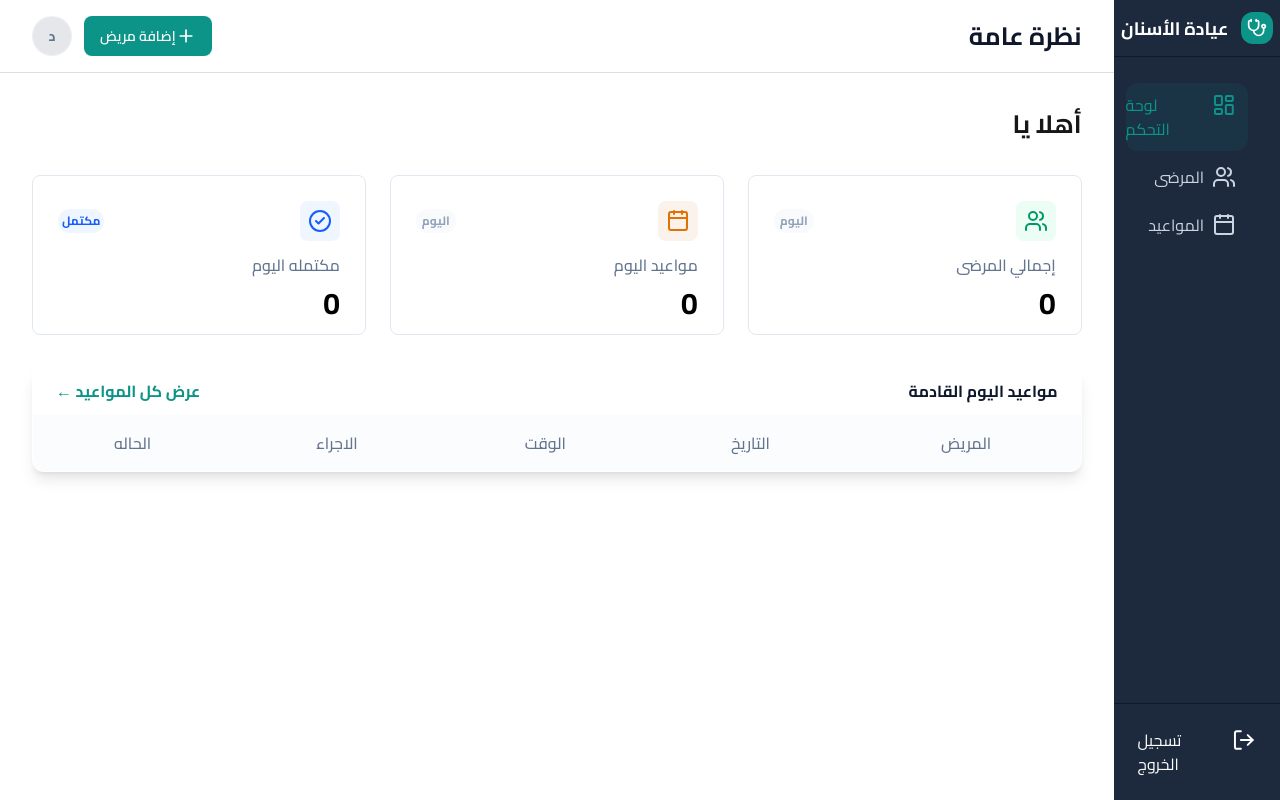
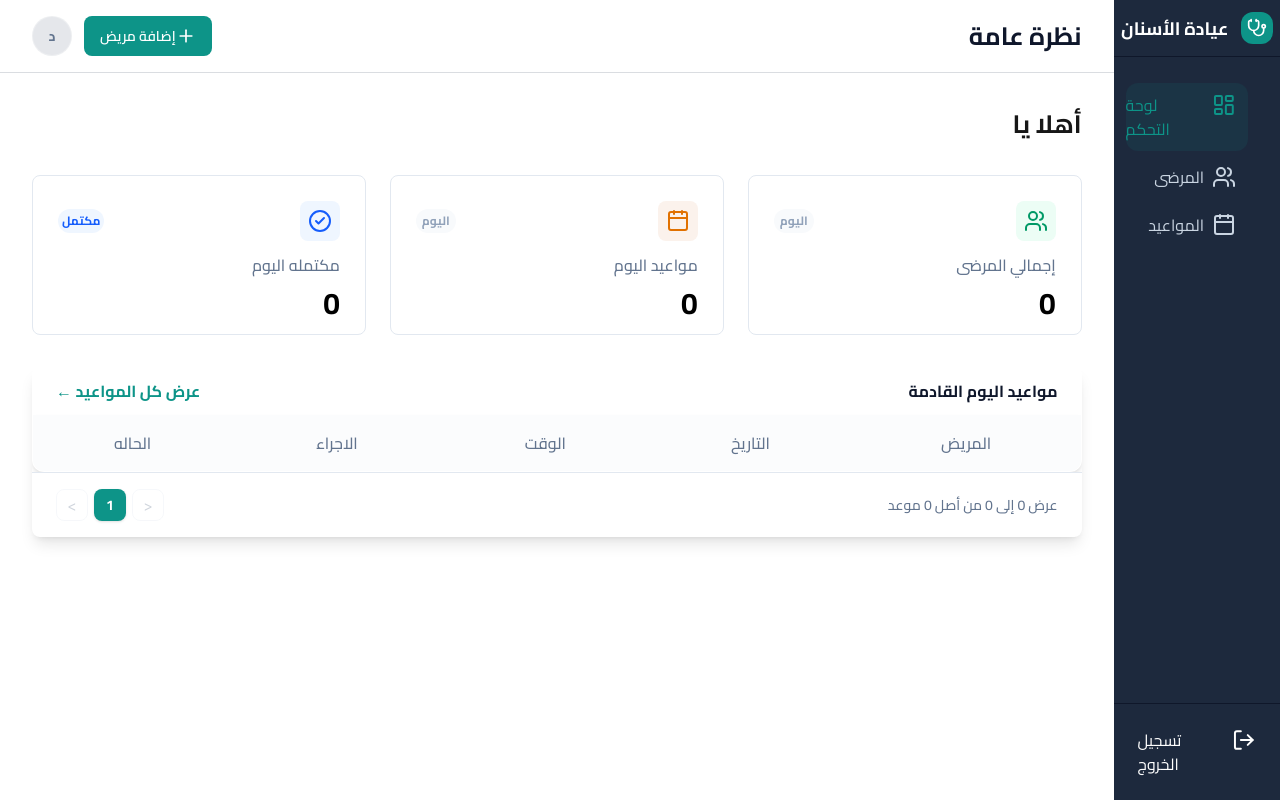
Before and after one commit to omarahmed321/myfinaldentistproject, a Next.js app: page / in a window 1280 px wide. Built offline with nearby package versions, Linux system fonts and the light colour scheme.

Commit message:
finalActuallyGood

```diff
--- a/src/app/(dashboard)/addpatient/page.jsx
+++ b/src/app/(dashboard)/addpatient/page.jsx
@@ -4,7 +4,7 @@ import Link from 'next/link'
 import { useRouter, useSearchParams } from 'next/navigation'
 import React, { Suspense, useEffect, useRef } from 'react'
 import toast from 'react-hot-toast'
-import Skeleton from '../../../components/Skeletron'
+  import Skeleton from "@/components/Skeletron";
 import { readPatientsFromLocalStorage, savePatientsToLocalStorage, readCurrentUserFromLocalStorage } from "@/utils/storage";
  function AddPatient() {
  // lol مفكر انه لما يسميها searchparas كده معرفتش يعني يوجع
--- a/src/app/(dashboard)/appointments/page.jsx
+++ b/src/app/(dashboard)/appointments/page.jsx
@@ -3,18 +3,24 @@ import { ChevronLeft, ChevronRight, Eye } from 'lucide-react';
 import React, { useEffect, useState } from 'react'
 import { readAppointmentsFromLocalStorage } from '../../../utils/storage';
 import { useRouter } from 'next/navigation';
+import { paginate } from '@/utils/pagenation';
+  import Skeleton from "@/components/Skeletron";
+import PagenationButtons from '@/components/PagenationButtons';
+export default function page() {
 
-export default function page() {
   /////////////////////////// just some repeatedStyles
  let filterButtonStyle =
     "w-full md:w-1/4  px-3  font-md rounded-lg  text-center     ";
   /////////////////////////// just to get the todays Number
 let todayNumber = new Date().toLocaleDateString('en-US', { day: '2-digit' });
+
   /////////////////////////// the hooks
 const router = useRouter()
+const [isLoading, setIsLoading] = useState(true);
 const [appointmentStatus,setAppointmentStatus] =useState('الكل')
 const [appointments,setAppointments] =useState()
 const [selectedDayDate, setSelectedDayDate] = useState(null);
+const [currentPage, setCurrentPage] = useState(1);
 // دي بتخزن الاسابيع
 const [weekStartDate, setWeekStartDate] = useState(() => {
   let today = new Date();
@@ -68,15 +74,19 @@ let filteredAppointmentsThisWeek = appointmentsThisWeek.filter((appointment)=>{
 
 
 )
+  /////////////////////////// helper function
+const { items: paginatedAppointments, totalPages, from, to, total } = paginate(filteredAppointmentsThisWeek, currentPage, 5);
+
   /////////////////////////// useEffect
 useEffect(()=>{
    setAppointments(readAppointmentsFromLocalStorage())
+    setIsLoading(false);
 },[])
   /////////////////////////// handle edit
 let handleEdit =(appointmentPatientId)=>{
 router.push(`/patientdetail?id=${appointmentPatientId}`)
 }
-
+if (isLoading) return <Skeleton />;
   return (
 
 
@@ -145,7 +155,7 @@ router.push(`/patientdetail?id=${appointmentPatientId}`)
       </tr>
     </thead>
     <tbody className="divide-y divide-[#F1F5F9] text-sm">
-      { filteredAppointmentsThisWeek.map((appointment)=>(  <tr key={appointment.id} className="hover:bg-slate-50 transition">
+      { paginatedAppointments.map((appointment)=>(  <tr key={appointment.id} className="hover:bg-slate-50 transition">
         <td className="py-4 px-6 text-center font-bold text-[#0F172B] whitespace-nowrap">{new Date(`1970-01-01T${appointment.time}`).toLocaleTimeString([], { hour: '2-digit', minute: '2-digit' })}</td>
         <td className="py-4 px-6 text-right">
           <div className="flex items-center gap-3">
@@ -173,6 +183,16 @@ router.push(`/patientdetail?id=${appointmentPatientId}`)
   </table>
 </div>
 
+<PagenationButtons
+  currentPage={currentPage}
+  setCurrentPage={setCurrentPage}
+  totalPages={totalPages}
+  from={from}
+  to={to}
+  total={total}
+  unitName="موعد"
+/>
+
 
 
 
--- a/src/app/(dashboard)/page.jsx
+++ b/src/app/(dashboard)/page.jsx
@@ -5,14 +5,19 @@ import { readAppointmentsFromLocalStorage } from '@/utils/storage';
 import { useRouter } from 'next/navigation';
 import Link from 'next/link';
 import { readPatientsFromLocalStorage ,readCurrentUserFromLocalStorage ,readMyPatientsFromLocalStorage } from "@/utils/storage";
+import Skeleton from "@/components/Skeletron";
+import { paginate } from '@/utils/pagenation';
+import PagenationButtons from '@/components/PagenationButtons';
 export default function page() {
   /////////////////////////// some styles
   let oneOfTheGrid = " pb-2  h-auto bg-white rounded-lg border border-[#E2E8F0] hover:scale-105 transition-shadow md:shadow-none shadow-md hover:shadow-md duration-500 transition-transform p-6.25"
  /////////////////////////// some hooks
+ const [currentPage, setCurrentPage] = useState(1);
   const [patients, setPatients] = useState([])
   const [appointments ,setAppointments]= useState([])
 const router = useRouter()
   const [currentUser, setCurrentUser] = useState(null);
+  const [isLoading, setIsLoading] = useState(true);
  /////////////////////////// useEffect
   useEffect(()=>{
     // اليوسر الحالي
@@ -26,7 +31,7 @@ setPatients(readMyPatientsFromLocalStorage());
   // كل المرضي
     const allPatients = readPatientsFromLocalStorage();
   setAppointments(appointmentsHere);
-
+setIsLoading(false)
   },[])
   /////////////////////////// filter todays date
   let todayDate = new Date().toISOString().split('T')[0];
@@ -34,6 +39,11 @@ let todaysAppointments = appointments.filter((app) => app.date === todayDate);
 // يعني المفروض فكرتها تعمل اراي فيها فقط الحاجات المكتمله النهارده
  let theCompeletedAppointmentsToday = todaysAppointments.filter((appointment)=>( appointment.status == "مكتمل"))
     let numberOfTheAppointmentsCompeletedToday = theCompeletedAppointmentsToday.length
+ /////////////////////////// pagination
+const { items: paginatedData, totalPages, from, to, total } = paginate(todaysAppointments, currentPage, 5);
+
+
+    if(isLoading)return <Skeleton />
   return (
     <div className=' w-full h-full md:p-8 p-3 gap-8 flex flex-col '>
       {/* Top */}
@@ -73,7 +83,7 @@ let todaysAppointments = appointments.filter((app) => app.date === todayDate);
         <div className="appointmentsTable md:w-full   ">
 
 
-  <div className="appointmentsTable md:w-full shadow-lg bg-white  overflow-auto flex flex-col grow max-h-[60vh] rounded-lg ">
+  <div className="appointmentsTable md:w-full shadow-lg bg-white  overflow-auto flex flex-col grow h-auto rounded-lg ">
 
  <div className="head w-full justify-between flex items-center px-2  md:px-6 rounded-t-lg   py-3 " dir="rtl">
   <p className="text-[#0F172B] text-lg font-bold whitespace-nowrap text-[16px]">مواعيد اليوم القادمة</p>
@@ -96,7 +106,7 @@ let todaysAppointments = appointments.filter((app) => app.date === todayDate);
   </thead>
   <tbody>
 {
-todaysAppointments?.map((appointment)=>{
+paginatedData?.map((appointment)=>{
   return <tr key={appointment.id} className='  transition duration-200 hover:bg-slate-50  border-b border-gray-200/70' >
 
   <td className=" text-[#0F172B] text-[10px] md:text-[18px]  font-bold py-5  text-center md:px-6 ">{appointment.patientName}</td>
@@ -118,6 +128,15 @@ todaysAppointments?.map((appointment)=>{
 
   </tbody>
 </table>
+<PagenationButtons
+  currentPage={currentPage}
+  setCurrentPage={setCurrentPage}
+  totalPages={totalPages}
+  from={from}
+  to={to}
+  total={total}
+  unitName="موعد"
+/>
   </div>
 
   </div>
--- a/src/app/(dashboard)/patientdetail/page.jsx
+++ b/src/app/(dashboard)/patientdetail/page.jsx
@@ -9,10 +9,12 @@ import toast from "react-hot-toast";
 import Skeleton from "../../../components/Skeletron";
 import { readPatientsFromLocalStorage, readAppointmentsFromLocalStorage, saveAppointmentsToLocalStorage } from "@/utils/storage";
 
-
+import { paginate } from '@/utils/pagenation';
+import PagenationButtons from '@/components/PagenationButtons';
 
  function PatientDetail() {
   /////////////////////////// some hooks
+  const [currentPage, setCurrentPage] = useState(1);
   const [isLoading, setIsLoading] = useState(true);
   const [appointments, setAppointments] = useState([]);
   const [theRequiredPatient , setTheRequiredPatient]=useState()
@@ -91,6 +93,8 @@ saveAppointmentsAndSync(filteredAppointments)
 
 
 }
+ /////////////////////////// pagination
+const { items: paginatedData, totalPages, from, to, total } = paginate(theRequiredAppointmentPerPerson || [], currentPage, 5)
  /////////////////////////// handle change Status
 let handleChangeStatus =(appointment,newStatus)=>{
 let allAppointments = readAppointmentsFromLocalStorage();
@@ -163,7 +167,8 @@ if (isLoading) {
 {/* appointments and add new appointment */}
 <div className="flex w-full    justify-end gap-6 lg:flex-row-reverse  lg:gap-8 flex-col  ">
 
-    <div className="appointmentsTable md:w-full rounded-xl     lg:w-2/3 overflow-auto overflow-y-auto max-h-100 ">
+<div className="flex-col flex w-full">
+      <div className="appointmentsTable md:w-full rounded-xl      overflow-auto overflow-y-auto  ">
 
     <table dir="rtl" className="bg-white shadow-lg w-full  overflow-auto     border border-[#E2E8F0] rounded-xl text-right ">
  <thead className="">
@@ -178,7 +183,7 @@ if (isLoading) {
   </thead>
   <tbody>
 {
-theRequiredAppointmentPerPerson?.map((appointment)=>{
+paginatedData?.map((appointment)=>{
   return <tr key={appointment.id} className="transition duration-200 hover:bg-slate-50  border-b border-gray-200/70">
   <td className=" text-[#0F172B] text-[10px] md:text-[18px]  font-medium py-5  text-center md:px-6">{appointment.date}</td>
   <td className=" text-[#45556C] text-[10px] md:text-[18px]  text-center py-5  md:px-6">{new Date(`1970-01-01T${appointment.time}`).toLocaleTimeString([], { hour: '2-digit', minute: '2-digit' })}</td>
@@ -204,7 +209,19 @@ theRequiredAppointmentPerPerson?.map((appointment)=>{
 
   </tbody>
 </table>
+
+
   </div>
+  <PagenationButtons
+  currentPage={currentPage}
+  setCurrentPage={setCurrentPage}
+  totalPages={totalPages}
+  from={from}
+  to={to}
+  total={total}
+  unitName="موعد"
+/>
+</div>
 <div className="md:w-full lg:w-1/3 flex     bg-white shadow-md rounded-xl  p-5 gap-6 flex-col" dir="rtl">
 <span className=" flex gap-2 items-center font-bold text-[18px] text-[#0F172B]"><PlusCircle className="text-[#0D9488]" /> حجز ميعاد جديد</span>
 <div className="inputs flex flex-col gap-4 mt-6">
--- a/src/app/(dashboard)/patients/page.jsx
+++ b/src/app/(dashboard)/patients/page.jsx
@@ -3,14 +3,20 @@ import { Edit, Edit2, Eye, Search, Trash, Trash2 } from "lucide-react";
 import { useRouter } from "next/navigation";
 import React, { useEffect, useState } from "react";
 import { readPatientsFromLocalStorage, savePatientsToLocalStorage ,readMyPatientsFromLocalStorage ,deletePatientAndHisAppointments } from "@/utils/storage";
+  import Skeleton from "@/components/Skeletron";
+  import { paginate } from '@/utils/pagenation';
+  import PagenationButtons from '@/components/PagenationButtons';
 export default function page() {
+
   /////////////////////////// hooks
   const router = useRouter()
   const [data,setData]=useState([]) // ده بيدل علي ال patient
   const [today, setToday] = useState("");
+  const [isLoading, setIsLoading] = useState(true);
   // live search and controlled inputs and uncontrolled ones
   const [searchTerm, setSearchTerm] = useState("");
   const [buttonStatus, setbuttonStatus] = useState("الكل");
+  const [currentPage, setCurrentPage] = useState(1);
   /////////////////////////// some styles
   let filterButtonStyle =
     "w-full md:w-1/4  px-3  font-md rounded-lg  text-center     ";
@@ -22,7 +28,7 @@ export default function page() {
 
    const savedData = readPatientsFromLocalStorage();
    setData(readMyPatientsFromLocalStorage());
-
+  setIsLoading(false)
   }, []);
 
   /////////////////////////// continue the live search
@@ -37,7 +43,8 @@ const filteredItems = data.filter((patient) => {
 
   return StatusAllOfThem && SearchBox;
 });
-
+  /////////////////////////// paginate the filterd items
+const { items: paginatedPatients, totalPages, from, to, total } = paginate(filteredItems, currentPage, 5);
 
   /////////////////////////// handleEdit
 let handleEdit = (id)=>{
@@ -49,6 +56,9 @@ let handleEdit = (id)=>{
 let handlePatientDetails =(id)=>{
   router.push(`/patientdetail?id=${id}`)
 }
+
+
+if(isLoading)return <Skeleton />
   return (
     <div className="p-2 md:p-8 ">
       <div className="text-black  flex ">
@@ -82,7 +92,7 @@ let handlePatientDetails =(id)=>{
         </div>
       </div>
       {/* the table */}
-      <div className=" overflow-auto h-[75vh] mt-6 ">
+      <div className=" overflow-auto h-auto mt-6 ">
          <table className=" border border-[#F1F5F9] w-full text-right shadow-lg rounded-lg  lg:table-fixed border-separate border-spacing-0 tab overflow-hidden text-sm md:text-[18px] lg:text-[20px]">
         <thead className=" bg-[#f8fafc] rounded-lg ">
           <tr className=" rounded-lg">
@@ -97,7 +107,7 @@ let handlePatientDetails =(id)=>{
         <tbody className="w-full bg-white  ">
 
           {
-            filteredItems.map((el,index)=>{
+            paginatedPatients.map((el,index)=>{
               return    <tr className=" transition duration-200 hover:bg-slate-50  border-b border-gray-200/70 " key={el.id}  >
             <td className=" flex py-5 justify-end text-[#90A1B9]  gap-2 w-full ">
               <button onClick={()=>{
@@ -151,8 +161,17 @@ let handlePatientDetails =(id)=>{
 
         </tbody>
       </table>
+
       </div>
-
+<PagenationButtons
+  currentPage={currentPage}
+  setCurrentPage={setCurrentPage}
+  totalPages={totalPages}
+  from={from}
+  to={to}
+  total={total}
+  unitName="مريض"
+/>
     </div>
   );
 }
--- /dev/null
+++ b/src/components/PagenationButtons.jsx
@@ -0,0 +1,55 @@
+import React from 'react';
+
+export default function PaginationControls({
+  currentPage,
+  setCurrentPage,
+  totalPages,
+  from,
+  to,
+  total,
+  unitName = ''
+}) {
+  return (
+    <div className="flex justify-between items-center px-6 py-4 bg-white border-t border-[#E2E8F0] rounded-b-xl" dir="rtl">
+      <p className="text-sm text-[#62748E] font-medium">
+        عرض {from} إلى {to} من أصل {total} {unitName}
+      </p>
+
+      <div className="flex items-center gap-1.5" dir="ltr">
+        <button
+          disabled={currentPage === 1}
+          onClick={() => setCurrentPage((prev) => Math.max(prev - 1, 1))}
+          className="w-8 h-8 flex justify-center items-center rounded-lg border border-[#E2E8F0] text-[#62748E] hover:bg-gray-50 disabled:opacity-30 disabled:cursor-not-allowed"
+        >
+          &lt;
+        </button>
+
+        {Array.from({ length: totalPages }, (_, index) => {
+          let pageNum = index + 1;
+          let isActive = currentPage === pageNum;
+          return (
+            <button
+              key={pageNum}
+              onClick={() => setCurrentPage(pageNum)}
+              className={`w-8 h-8 rounded-lg font-bold text-sm transition ${
+                isActive
+                  ? 'bg-[#0D9488] text-white shadow-sm'
+                  : 'bg-white text-[#62748E] border border-[#E2E8F0] hover:bg-gray-50'
+              }`}
+            >
+              {pageNum}
+            </button>
+          );
+        })}
+
+        <button
+          disabled={currentPage === totalPages || totalPages === 0}
+          onClick={() => setCurrentPage((prev) => Math.min(prev + 1, totalPages))}
+          className="w-8 h-8 flex justify-center items-center rounded-lg border border-[#E2E8F0] text-[#62748E] hover:bg-gray-50 disabled:opacity-30 disabled:cursor-not-allowed"
+        >
+          &gt;
+        </button>
+      </div>
+    </div>
+  );
+}
--- /dev/null
+++ b/src/utils/pagenation.js
@@ -0,0 +1,17 @@
+export function paginate(data = [], page = 1, perPage = 5) {
+  let total = data.length;
+  let totalPages = Math.ceil(total / perPage) || 1;
+
+  let start = (page - 1) * perPage;
+  let end = start + perPage;
+
+  let items = data.slice(start, end);
+
+  return {
+    items,
+    totalPages,
+    from: total > 0 ? start + 1 : 0,
+    to: Math.min(end, total),
+    total
+  };
+}
```
